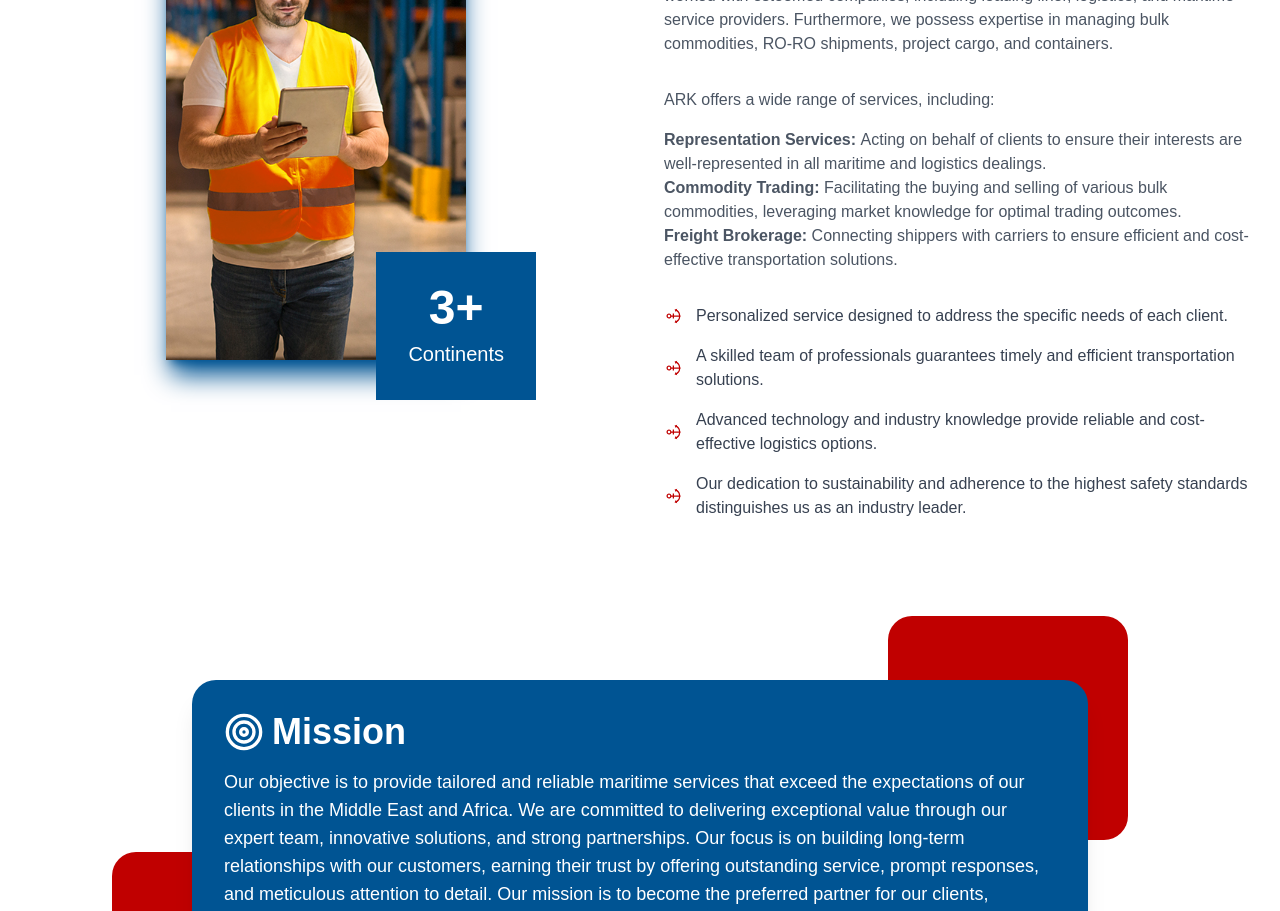
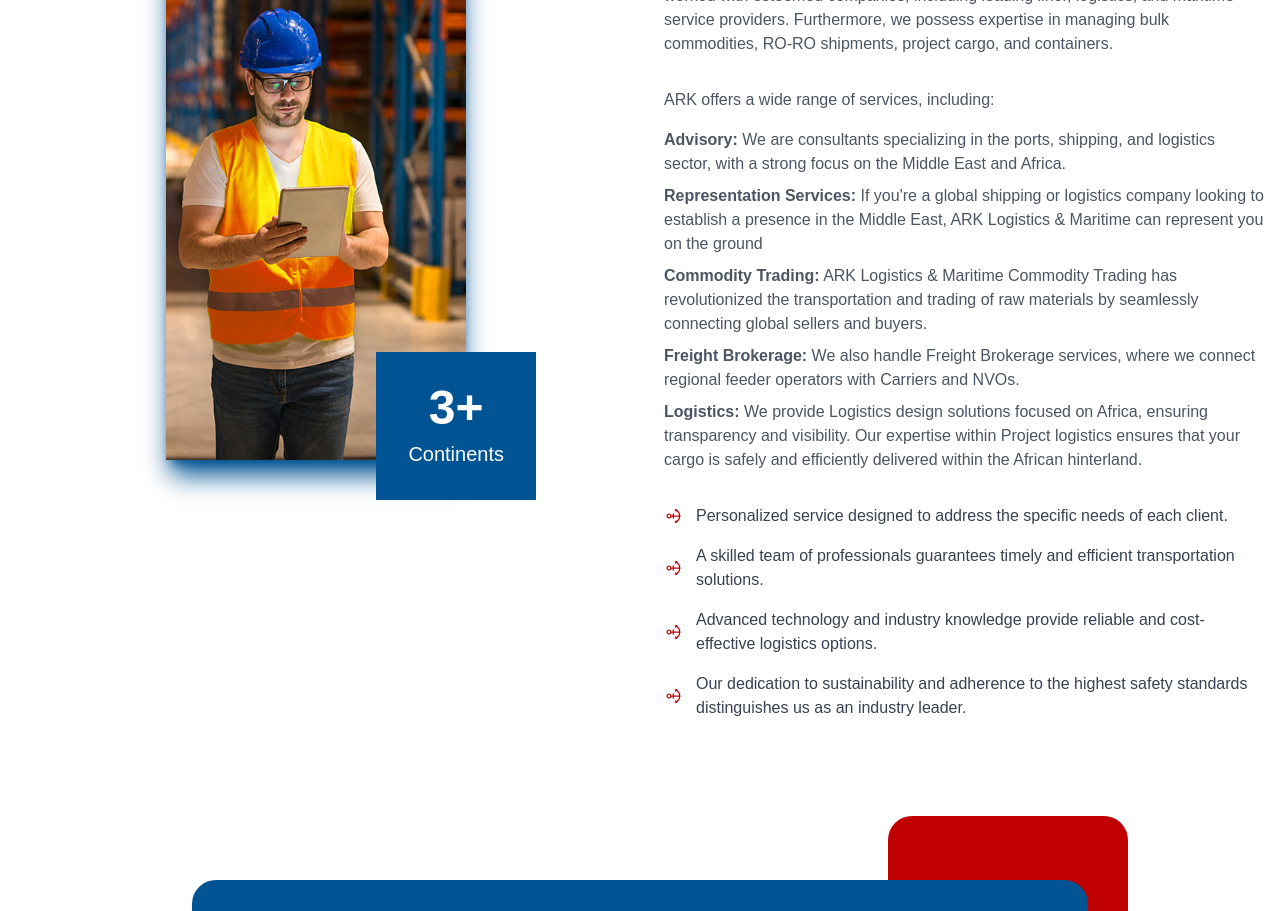
Before and after one commit to ISHANTBHATT/ARK-Logistics, a Next.js app: page /about in a window 1280 px wide. Shown: the part 920-1831 px from the top of the page. Built offline with nearby package versions, Linux system fonts and the light colour scheme.

Commit message:
changes:- added new  services to about page

```diff
--- a/src/app/about/page.js
+++ b/src/app/about/page.js
@@ -381,21 +381,34 @@
                 <p className="text-gray-600 mb-4">
                   ARK offers a wide range of services, including:
                 </p>
-                <p className="text-gray-600 ">
-                  <span className="font-bold"> Representation Services: </span>{" "}
-                  Acting on behalf of clients to ensure their interests are
-                  well-represented in all maritime and logistics dealings.
+                <p className="text-gray-600 mb-2">
+                  <span className="font-bold">Advisory:</span> We are
+                  consultants specializing in the ports, shipping, and logistics
+                  sector, with a strong focus on the Middle East and Africa.
                 </p>
-                <p className="text-gray-600">
-                  <span className="font-bold">Commodity Trading:</span>{" "}
-                  Facilitating the buying and selling of various bulk
-                  commodities, leveraging market knowledge for optimal trading
-                  outcomes.
+                <p className="text-gray-600 mb-2">
+                  <span className="font-bold"> Representation Services:</span>{" "}
+                  If you're a global shipping or logistics company looking to
+                  establish a presence in the Middle East, ARK Logistics &
+                  Maritime can represent you on the ground
+                </p>
+                <p className="text-gray-600 mb-2">
+                  <span className="font-bold">Commodity Trading:</span> ARK
+                  Logistics & Maritime Commodity Trading has revolutionized the
+                  transportation and trading of raw materials by seamlessly
+                  connecting global sellers and buyers.
+                </p>
+                <p className="text-gray-600 mb-2">
+                  <span className="font-bold">Freight Brokerage:</span> We also
+                  handle Freight Brokerage services, where we connect regional
+                  feeder operators with Carriers and NVOs.
                 </p>
                 <p className="text-gray-600 mb-8">
-                  <span className="font-bold">Freight Brokerage:</span>{" "}
-                  Connecting shippers with carriers to ensure efficient and
-                  cost-effective transportation solutions.
+                  <span className="font-bold">Logistics:</span> We provide
+                  Logistics design solutions focused on Africa, ensuring
+                  transparency and visibility. Our expertise within Project
+                  logistics ensures that your cargo is safely and efficiently
+                  delivered within the African hinterland.
                 </p>
               </motion.div>
 
```
